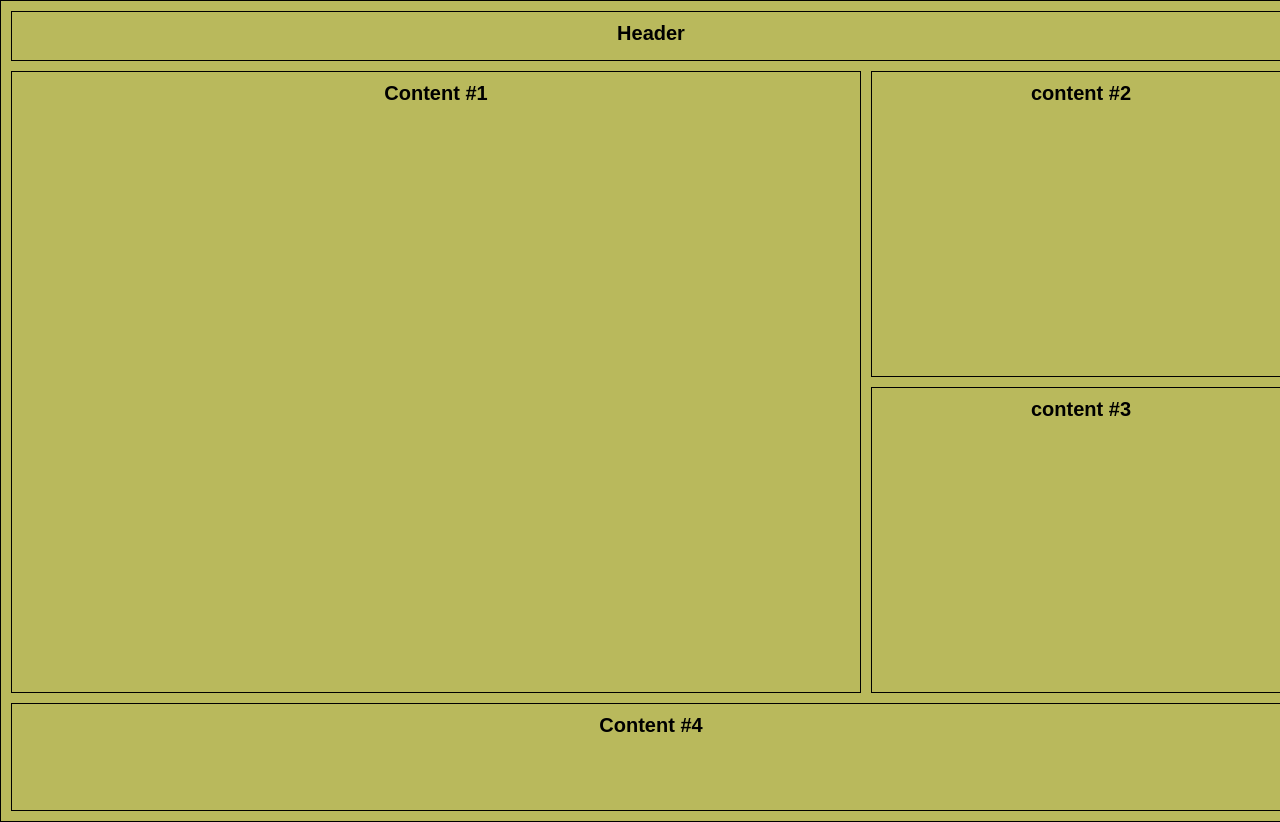
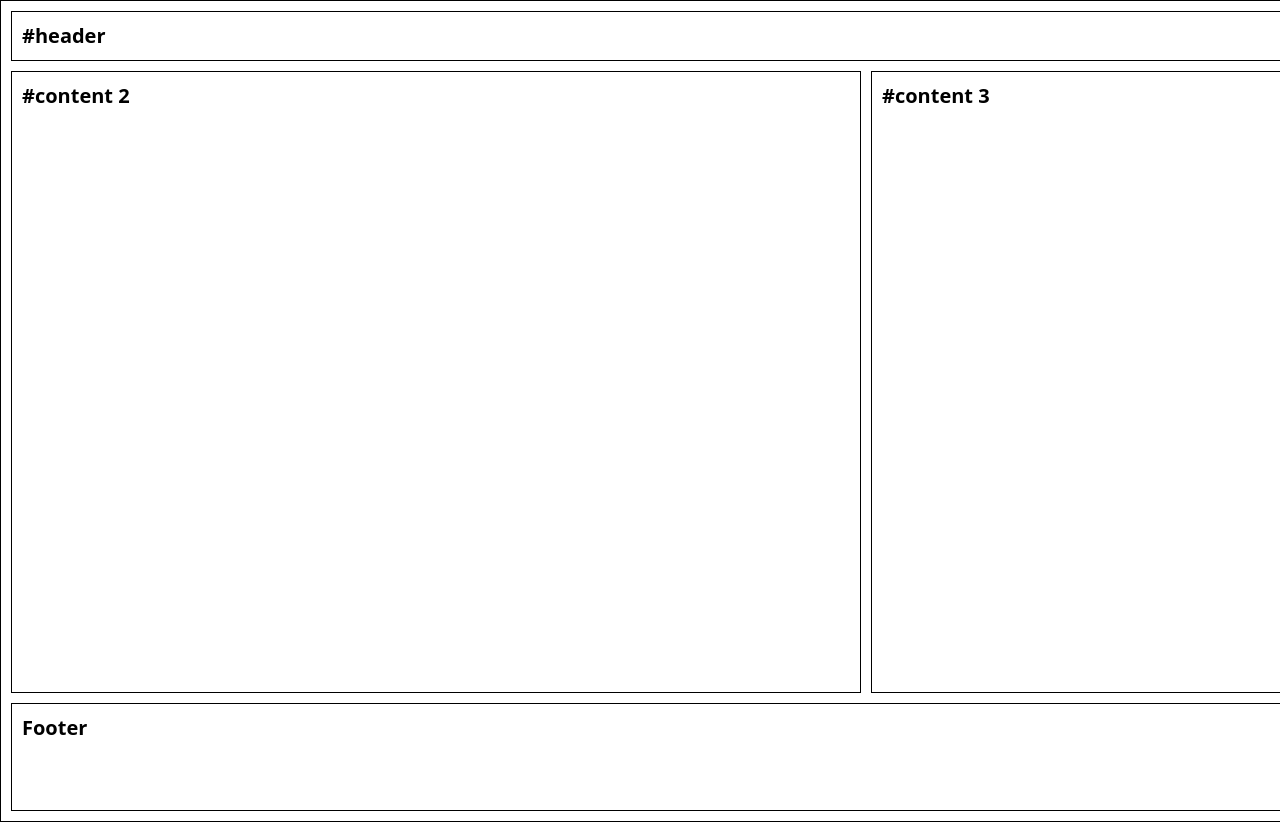
Before and after one commit to RaihanIIUC/cssonly, a React (Create React App) app: page / in a window 1280 px wide. Shown: the top 822 px of the page. Built offline with nearby package versions, Linux system fonts and the light colour scheme.

Commit message:
done by self

```diff
--- a/src/App.js
+++ b/src/App.js
@@ -2,14 +2,11 @@ import "./App.css";
 
 function App() {
   return (
-    <div className="App">
-      <div className="container">
-        <div className="header">Header</div>
-        <div className="content-large">Content #1</div>
-        <div className="content-small">content #2</div>
-        <div className="content-small">content #3</div>
-        <div className="footer">Content #4</div>
-      </div>
+    <div className="container">
+      <div className="header">#header</div>
+      <div className="content-large">#content 2</div>
+      <div className="content-sidebar">#content 3</div>
+      <div className="footer">Footer</div>
     </div>
   );
 }
--- a/src/index.css
+++ b/src/index.css
@@ -1,64 +1,47 @@
-body {
-  margin: 0;
-}
+body{
+  margin : 0;
+ }
 
-.container {
+.container{
+  width : 100vw;
+  height : 100vh;
+  font-family: 'Open Sans', sans-serif;
+  font-size: 20px;
+  font-weight: bold;
 
 
+  /* grid properties */
+  display : grid;
+  grid-template :  50px 1fr 1fr 108px / repeat(3 , 1fr);
 
-  /* basic properties */
-  background-color: rgb(185, 185, 92);
-  width: 100vw;
-  height: 100vh;
-  font-family: 'Quicksand', sans-serif;
-  font-weight: bold;
-  font-size: 20px;
+  gap : 10px;
 
-  /* grid properties */
-  display: grid;
-
-  grid-template: 50px 1fr 1fr 108px / repeat(3, 1fr);
-  /* grid-template-columns: 1fr 1fr 1fr 2fr; */
-  /* grid-template-columns: repeat(3, 1fr);
-  grid-template-rows: 50px 1fr 1fr 108px; */
-  gap: 10px;
-
-  /* full grid as one grid  */
+  /* full grid as one properties */
   padding: 10px;
   border: 1px solid #000000;
 
 }
 
-.container div {
-  /* grid.map(g => g.boxmodel() ) */
+.container div{
+  /* grid.map((g)=> g.box-model() ) */
 
-  padding: 10px;
-  border: 1px solid #000000;
+  padding : 10px;
+  border : 1px solid #000000;
+}
+.header{
+  grid-column: 1 / 4 ;
 }
 
-.header {
-  grid-column-start: 1;
-  grid-column-end: 4;
-}
+.content-large{
+  grid-row: 2 / span 2;
+  grid-column: 1 / span 2;
+ }
 
-.content-large {
+ .content-sidebar{
+   grid-row: 2/ span 2;
+ }
 
-  grid-row-start: 2;
-  grid-row-end: span 2;
-  /* grid-row-end: 4; */
+ .footer{
+   grid-column: 1 /  span 3;
 
-  grid-column-start: 1;
-  grid-column-end: span 2;
-  /* grid-column-end: 4; */
-}
-
-
-.footer {
-  grid-column: 1 / span 3;
-
-
-  /*
-  grid-column-start: 1;
-  grid-column-end: span 3; */
-
-}
+ }
```
